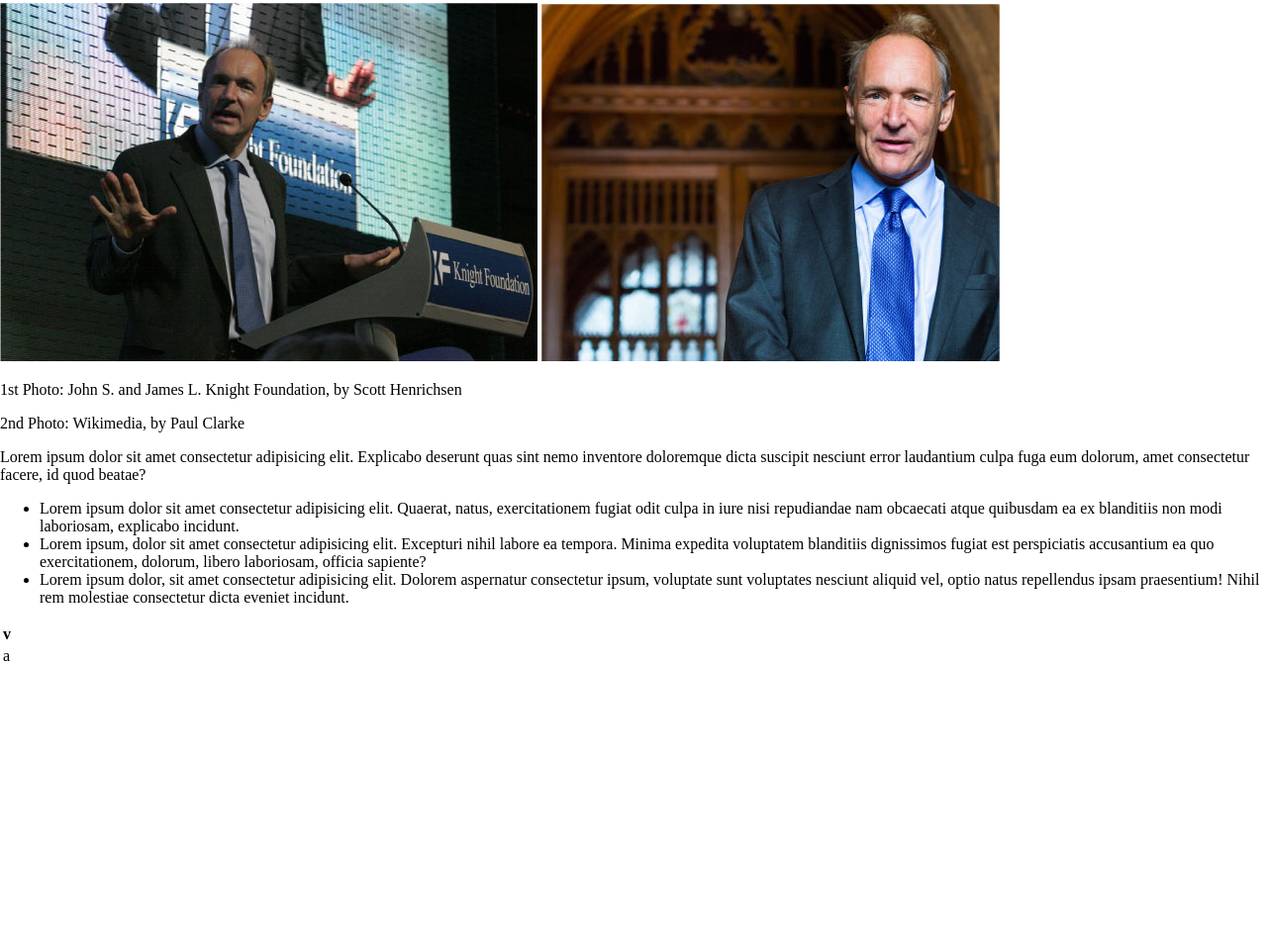
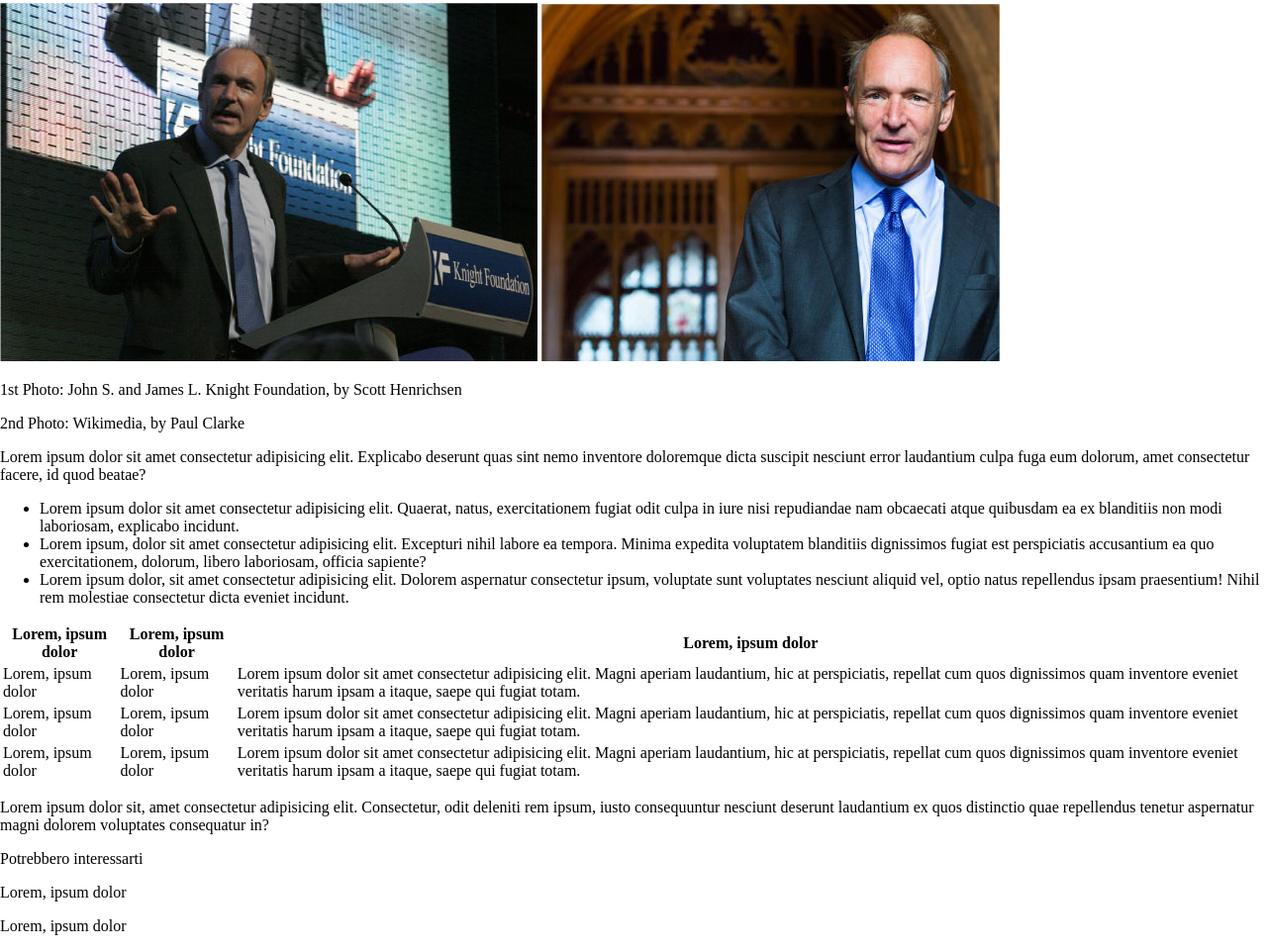
Before and after one commit to SimoneChiodo/-16-09-2024----The-Booleaner, a plain HTML site: page index.html in a window 1280 px wide. Shown: the part 226-1187 px from the top of the page at 99% size. Before the commit the page ends 901 px from the top, so only its background shows below. Drawn offline with Linux system fonts and the light colour scheme.

Commit message:
add footer

```diff
--- a/index.html
+++ b/index.html
@@ -30,7 +30,7 @@
                 </figcaption>
             </section>
 
-            <!-- paragrafo ed elenco puntato -->
+            <!-- paragrafo, elenco, tabella e paragrafo -->
             <section>
                 <p>Lorem ipsum dolor sit amet consectetur adipisicing elit. Explicabo deserunt quas sint nemo inventore doloremque dicta suscipit nesciunt error laudantium culpa fuga eum dolorum, amet consectetur facere, id quod beatae?</p>
 
@@ -39,22 +39,51 @@
                     <li>Lorem ipsum, dolor sit amet consectetur adipisicing elit. Excepturi nihil labore ea tempora. Minima expedita voluptatem blanditiis dignissimos fugiat est perspiciatis accusantium ea quo exercitationem, dolorum, libero laboriosam, officia sapiente?</li>
                     <li>Lorem ipsum dolor, sit amet consectetur adipisicing elit. Dolorem aspernatur consectetur ipsum, voluptate sunt voluptates nesciunt aliquid vel, optio natus repellendus ipsam praesentium! Nihil rem molestiae consectetur dicta eveniet incidunt.</li>
                 </ul>
-            </section>
 
-            <!-- tabella -->
                 <table>
                     <!-- header della tabella -->
                     <thead>
                         <tr> <!-- riga 1 -->
-                        <th>v</th>
+                            <th>Lorem, ipsum dolor</th>
+                            <th>Lorem, ipsum dolor</th>
+                            <th>Lorem, ipsum dolor</th>
                         </tr>
                     </thead>
                     <tbody>
                         <tr> <!-- riga 2 -->
-                        <td>a</td>
+                            <td>Lorem, ipsum dolor</td>
+                            <td>Lorem, ipsum dolor</td>
+                            <td>Lorem ipsum dolor sit amet consectetur adipisicing elit. Magni aperiam laudantium, hic at perspiciatis, repellat cum quos dignissimos quam inventore eveniet veritatis harum ipsam a itaque, saepe qui fugiat totam.</td>
+                        </tr>
+                        <tr> <!-- riga 3 -->
+                            <td>Lorem, ipsum dolor</td>
+                            <td>Lorem, ipsum dolor</td>
+                            <td>Lorem ipsum dolor sit amet consectetur adipisicing elit. Magni aperiam laudantium, hic at perspiciatis, repellat cum quos dignissimos quam inventore eveniet veritatis harum ipsam a itaque, saepe qui fugiat totam.</td>
+                        </tr>
+                        <tr> <!-- riga 4 -->
+                            <td>Lorem, ipsum dolor</td>
+                            <td>Lorem, ipsum dolor</td>
+                            <td>Lorem ipsum dolor sit amet consectetur adipisicing elit. Magni aperiam laudantium, hic at perspiciatis, repellat cum quos dignissimos quam inventore eveniet veritatis harum ipsam a itaque, saepe qui fugiat totam.</td>
                         </tr>
                     </tbody>
                 </table>
+
+                <p>Lorem ipsum dolor sit, amet consectetur adipisicing elit. Consectetur, odit deleniti rem ipsum, iusto consequuntur nesciunt deserunt laudantium ex quos distinctio quae repellendus tenetur aspernatur magni dolorem voluptates consequatur in?</p>
+            </section>
         </main>
+
+        <footer>
+            <p>Potrebbero interessarti</p>
+
+            <!-- annuncio 1 -->
+            <div>
+                <p>Lorem, ipsum dolor</p>
+            </div>
+
+            <!-- annuncio 2 -->
+            <div>
+                <p>Lorem, ipsum dolor</p>
+            </div>
+        </footer>
     </body>
 </html>
```
Lines whose indentation alone changed are shown as unchanged.
